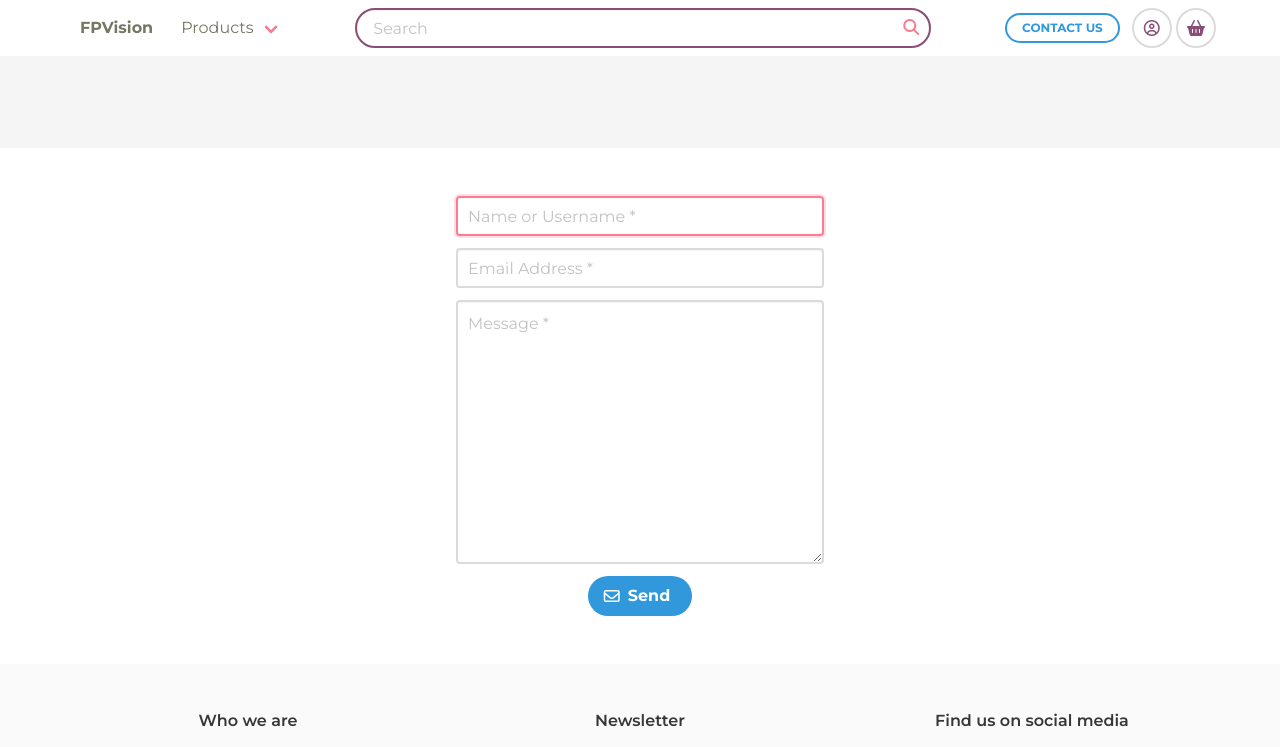
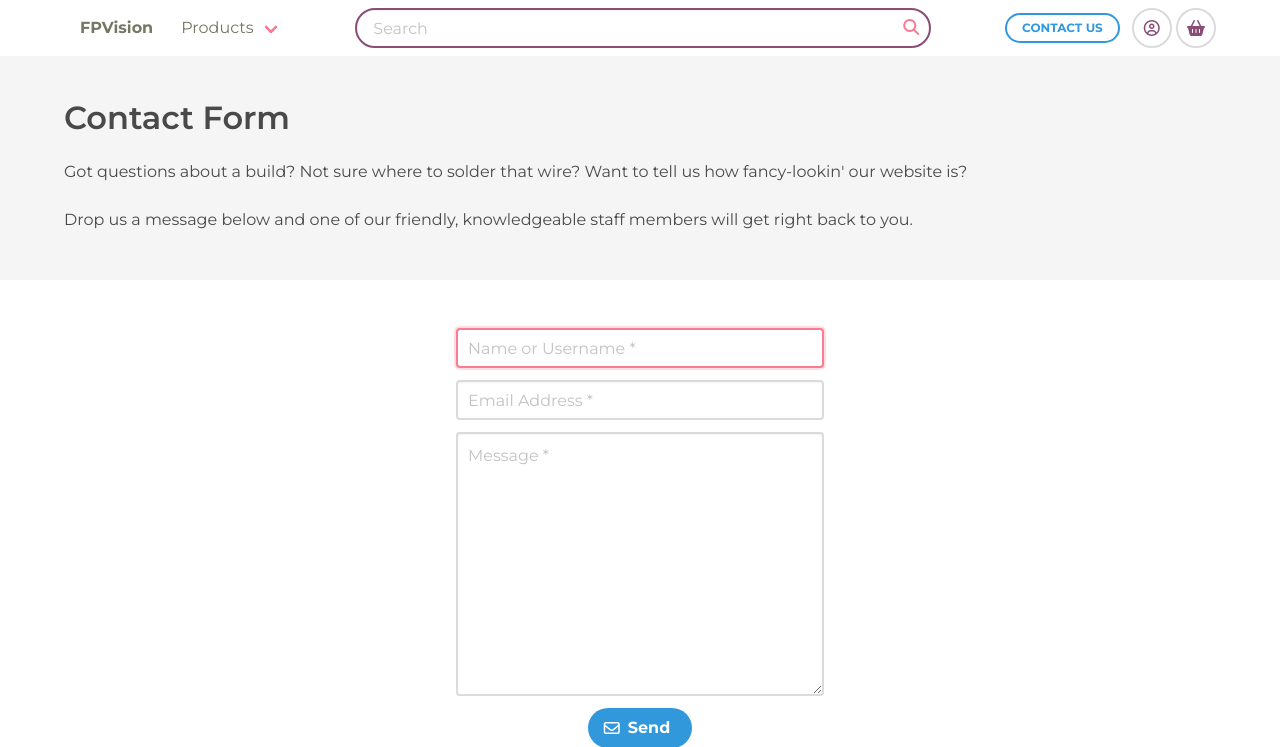
Before and after one commit to wrengit/FPVision, a Django app: page /contact/ in a window 1280 px wide. Shown: the top 747 px of the page. Run offline with Django 3.2, Linux system fonts and the light colour scheme; data that the repository does not hold is empty; some libraries are stand-ins or nearby versions.

Commit message:
Add title/desc to contact form

```diff
--- a/contact/templates/contact/contact.html
+++ b/contact/templates/contact/contact.html
@@ -4,7 +4,12 @@
 {% block content %}
 <section class="hero is-light">
   <div class="hero-body">
-    <div class="container"></div>
+    <div class="container">
+      <h1 class="title">Contact Form</h1>
+      <p>Got questions about a build? Not sure where to solder that wire? Want to tell us how fancy-lookin' our website is?</p>
+      <br>
+      <p>Drop us a message below and one of our friendly, knowledgeable staff members will get right back to you.</p>
+    </div>
   </div>
 </section>
 <section class="section">
```
